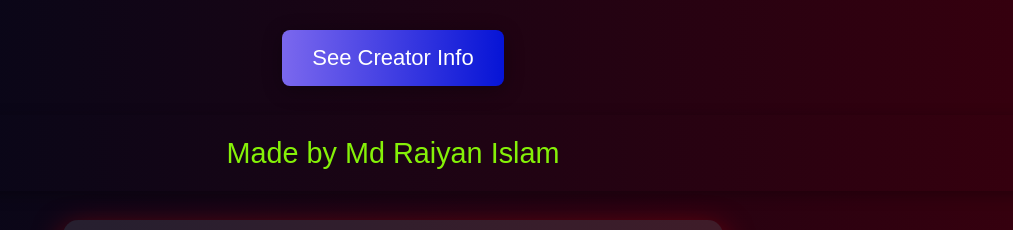
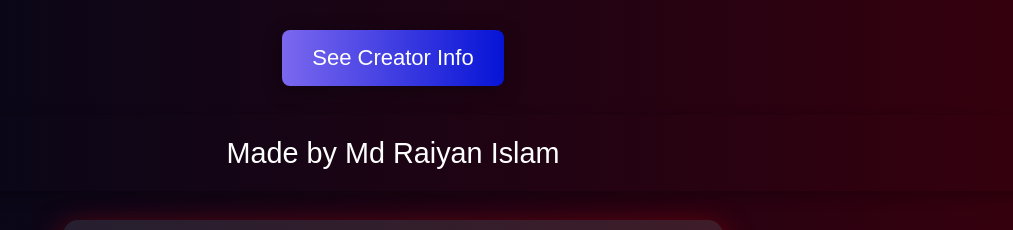
Before and after one commit to Raiyan-coding/Quiz-non-finites, a plain HTML site: page index.html in a window 1280 px wide. Shown: the top 230 px of the page, without its empty margins (247-1260 px from the left). Drawn offline with Linux system fonts and the light colour scheme.

Commit message:
Update style.css

```diff
--- a/style.css
+++ b/style.css
@@ -38,7 +38,7 @@ h1 {
 }
 p{
     font-size: 1.8rem; /* ফন্ট সাইজ */
-    color: rgb(133, 241, 8); /* টেক্সটের রঙ */
+    color: white; /* টেক্সটের রঙ */
 
     padding: 15px; /* প্যাডিং */
     border-radius: 10px; /* কোণার গোলাকার */
```
